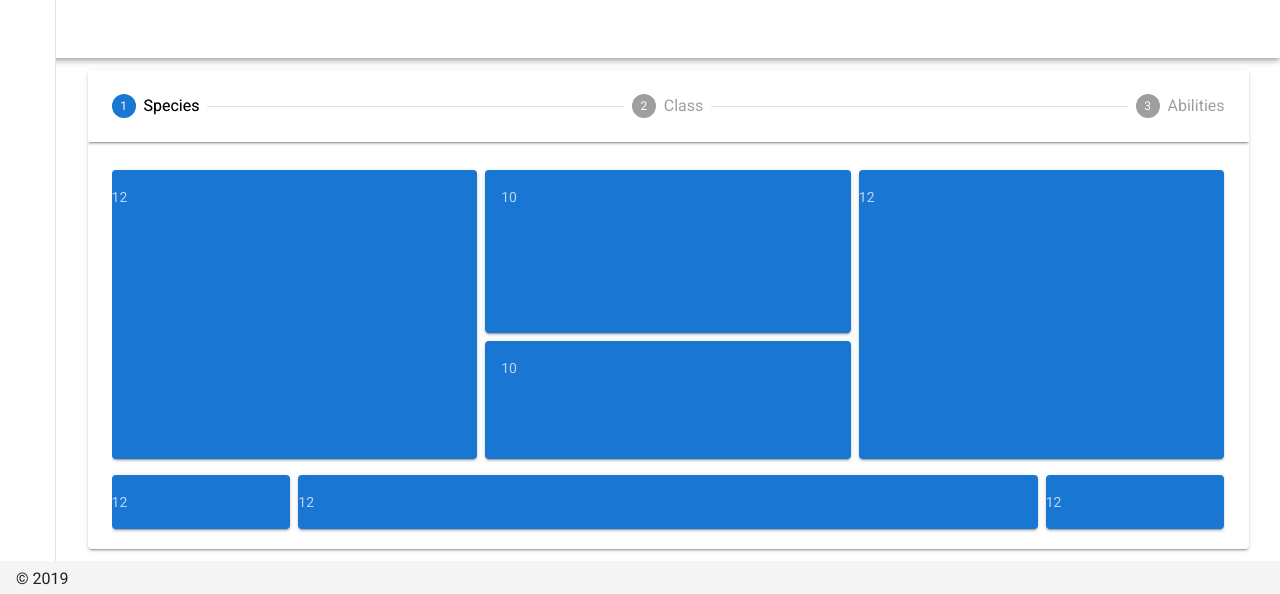
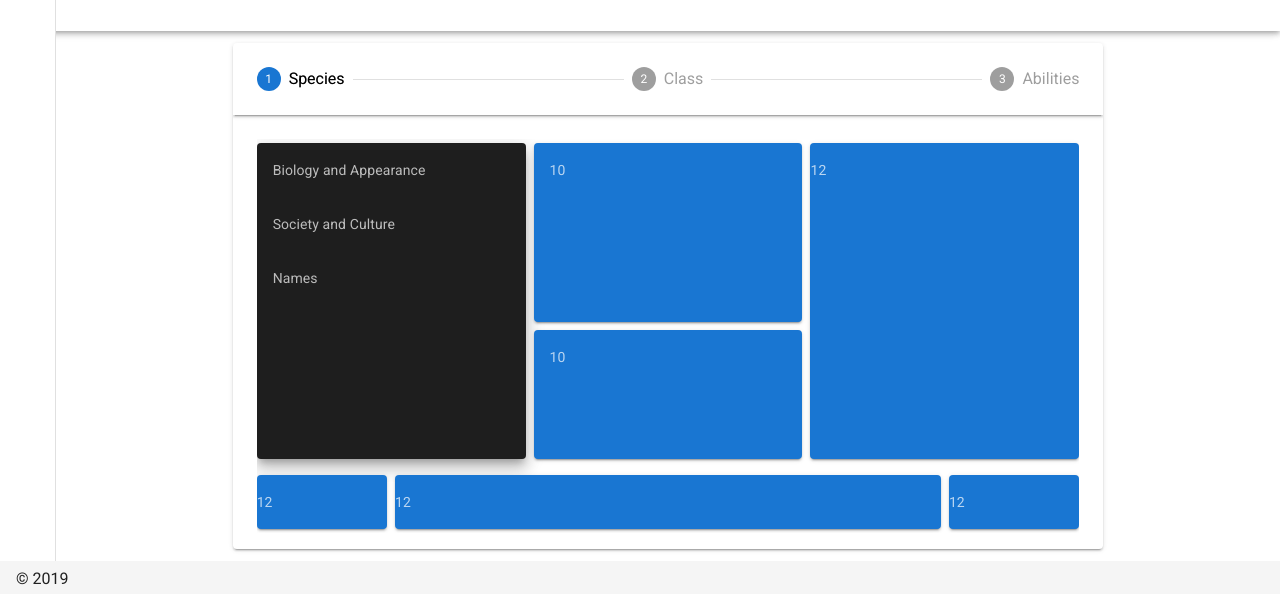
Before and after one commit to benwicker/CharacterCreator, a Nuxt app: page /charactor-creator in a window 1280 px wide. Shown: the part 203-797 px from the top of the page. Built offline with nearby package versions, Linux system fonts and the light colour scheme.

Commit message:
working on v-for issue

```diff
--- a/components/Species.vue
+++ b/components/Species.vue
@@ -4,8 +4,10 @@
       <v-flex xs11>
         <v-layout row class="fill-height">
           <v-flex xs4>
-            <v-card dark color="primary" class="fill-height">
-              <v-card-text class="px-0">12</v-card-text>
+            <v-card dark class="fill-height elevation-10">
+              <template v-for="bioItem in selectedSpecies.bio">
+                <v-card-text>{{bioItem.header}}</v-card-text>
+              </template>
             </v-card>
           </v-flex>
           <v-flex xs4 pb-0>
@@ -51,3 +53,15 @@
     </v-layout>
   </v-container>
 </template>
+
+<script>
+import species from "/data/species.json"
+
+export default {
+  data() {
+    return {
+      selectedSpecies: species[0]
+    }
+  },
+}
+</script>
--- a/pages/charactor-creator.vue
+++ b/pages/charactor-creator.vue
@@ -1,7 +1,7 @@
 <template>
   <v-container fluid ma-0 pa-0>
-    <v-layout>
-      <v-flex>
+    <v-layout justify-center>
+      <v-flex lg9>
         <v-stepper class="fill-height">
           <v-layout column fill-height>
             <v-flex>
--- a/static/data/species.json
+++ b/static/data/species.json
@@ -3,14 +3,17 @@
         "name": "Human",
         "bio": [
             {
+                "id": 1,
                 "header": "Biology and Appearance",
                 "content": "Humans are an intelligent species that originated on Coruscant, but can be found on many other planets across the galaxy, including Naboo, Tatooine, and Alderaan. They come in two sexes, male and female, and give birth to live young. They are bipedal beings with a bilateral symmetry, having a front and a back end, as well as an upside and downside. Their bodies are comprised of a torso with a head and four limbs attached to it. The upper limbs, or arms, end in hands which have five fingers each; the lower ones, called legs, end in feet. The human fingers have multiple points of articulation, and one of them is an opposable thumb that allowed for fine manipulation. Finally, they have one head perched atop their torso. Many other species, including twi'leks, mon calamari, or zabraks, are referred to as \"humanoids\" because of their structural resemblance to humans."
             },
             {
+                "id": 2,
                 "header": "Society and Culture",
                 "content": "Humans can occupy a variety of employs, from politicians to bounty hunters, swoop racers, smugglers, or even a farmer. There exist many planetary groups of humans with their own cultures, such as the Alderaanians or the Pamarthens. Humans are the most populous species in the Galaxy."
             },
             {
+                "id": 3,
                 "header": "Names",
                 "content": "Humans are the most populace species in the Galaxy, and thus their names vary drastically based on the planet or culture with whom they reside. \nMale Names. Koth, Liorz, Satapak, Tin, Vuc \nFemale Names. Dhetia, Jhilk, Risha, Thinnih, Tonu \nSurnames. Jauli, Kudi, Melmi, Windu, Wobec"
             }
```
Also changed, not shown: components/HoloIcon.vue (deleted, +0 -15 lines).
